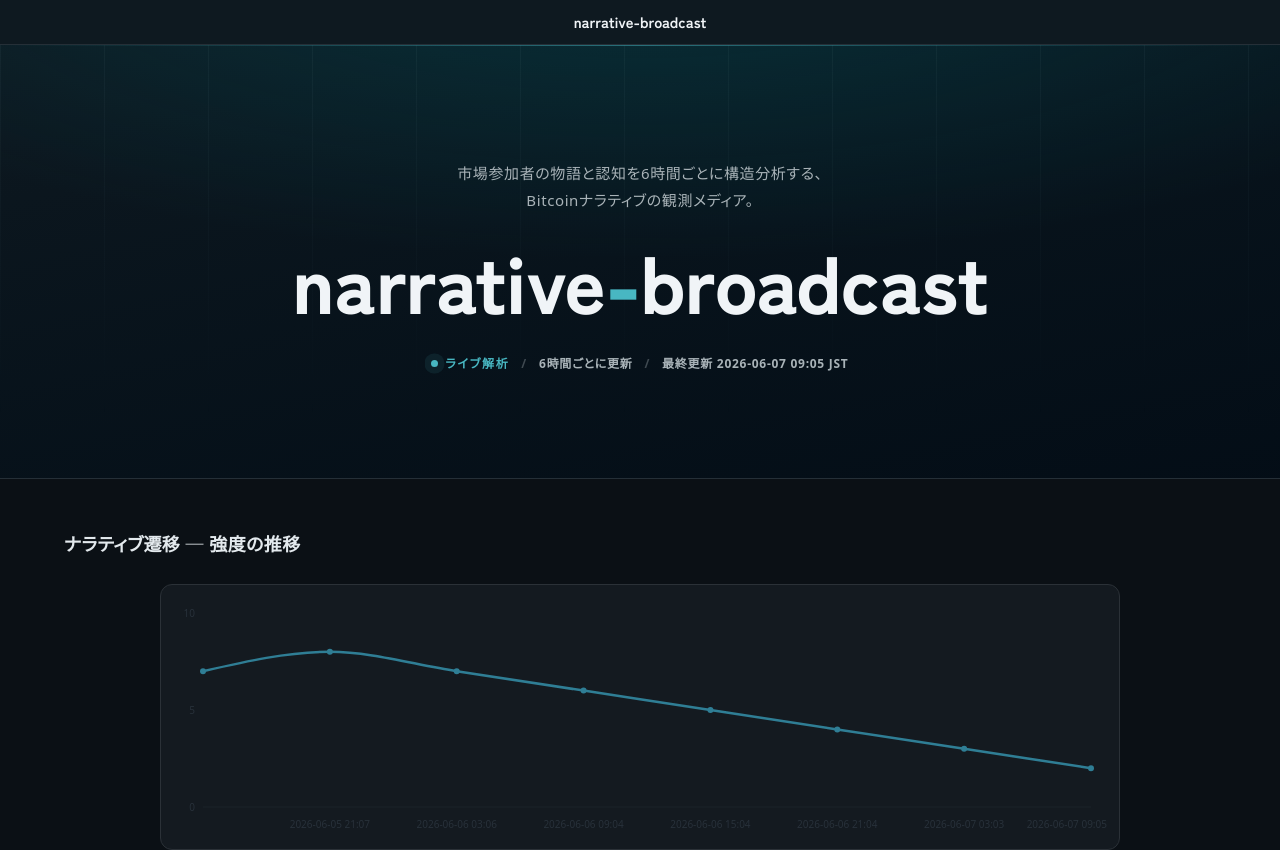
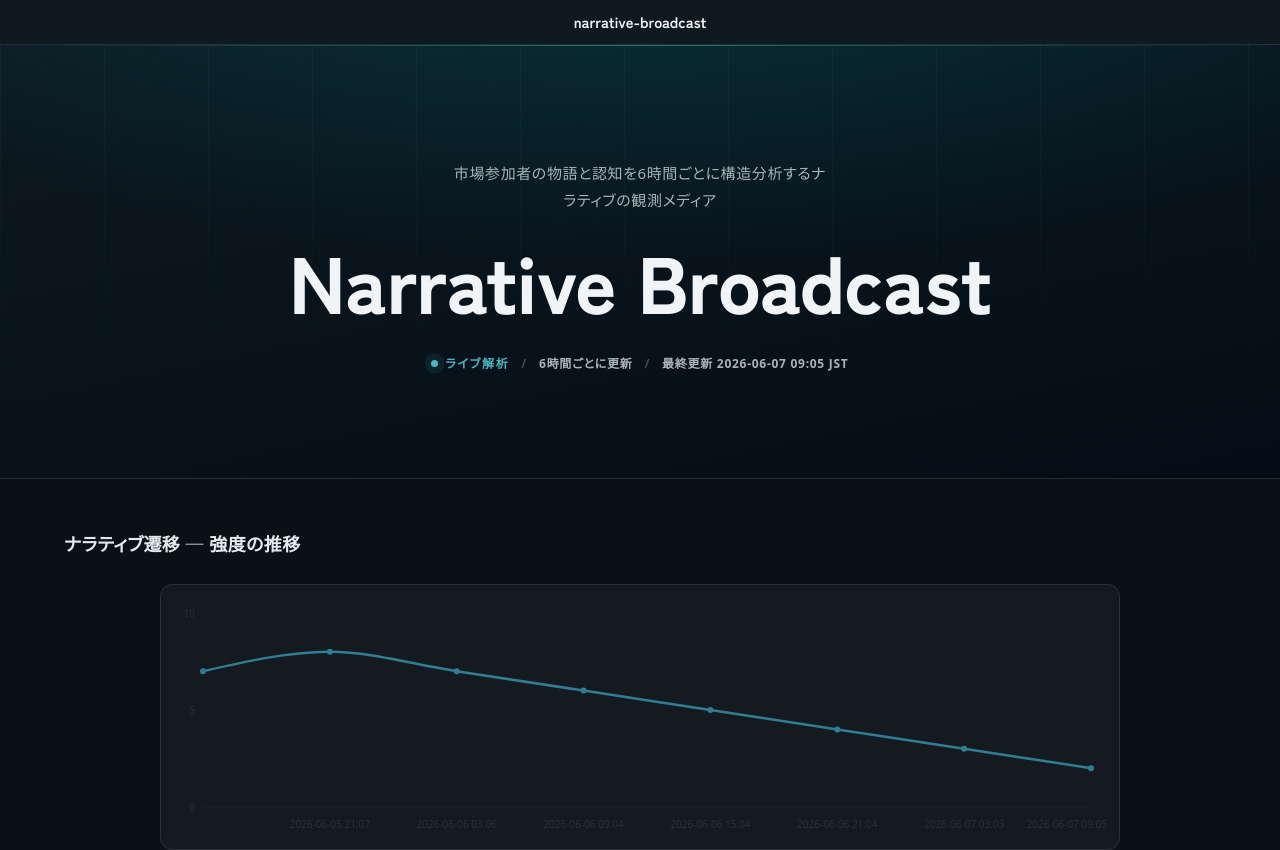
Before and after one commit to KEISUKE-MYPC/narrative-broadcast, a Next.js app: page / in a window 1280 px wide. Shown: the top 850 px of the page. Built offline with nearby package versions, Linux system fonts and the light colour scheme; a web font is replaced by a local one.

Commit message:
Update page.tsx

```diff
--- a/app/page.tsx
+++ b/app/page.tsx
@@ -18,10 +18,10 @@ export default function Home() {
         <div className="hero-grid" aria-hidden="true" />
         <div className="hero-inner">
           <p className="hero-tagline">
-            市場参加者の物語と認知を6時間ごとに構造分析する、Bitcoinナラティブの観測メディア。
+            市場参加者の物語と認知を6時間ごとに構造分析するナラティブの観測メディア
           </p>
           <h1 className="hero-brand">
-            narrative<span className="hero-brand-dash">-</span>broadcast
+            Narrative Broadcast
           </h1>
           <p className="hero-note">
             <span className="hero-live">
```
